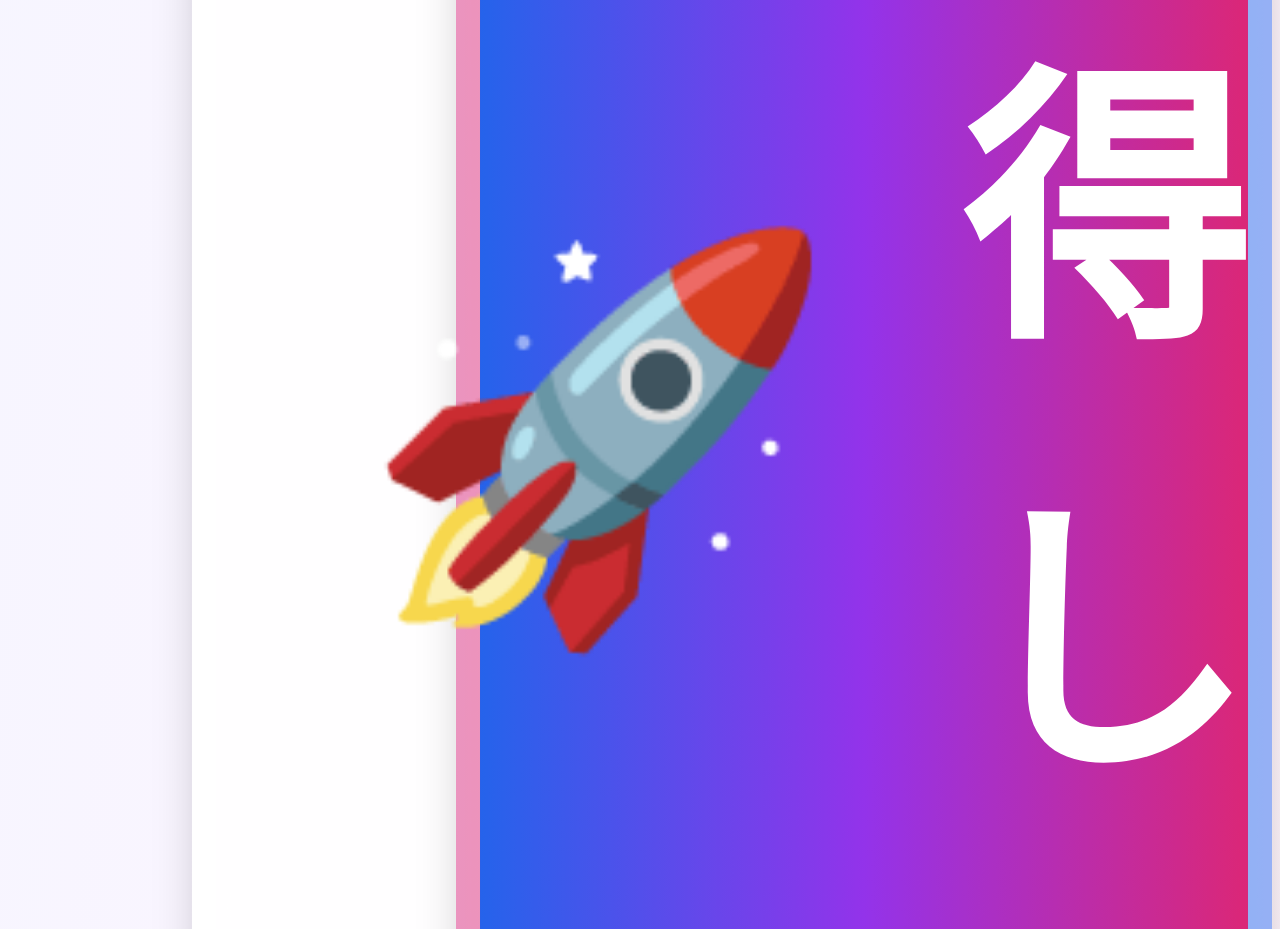
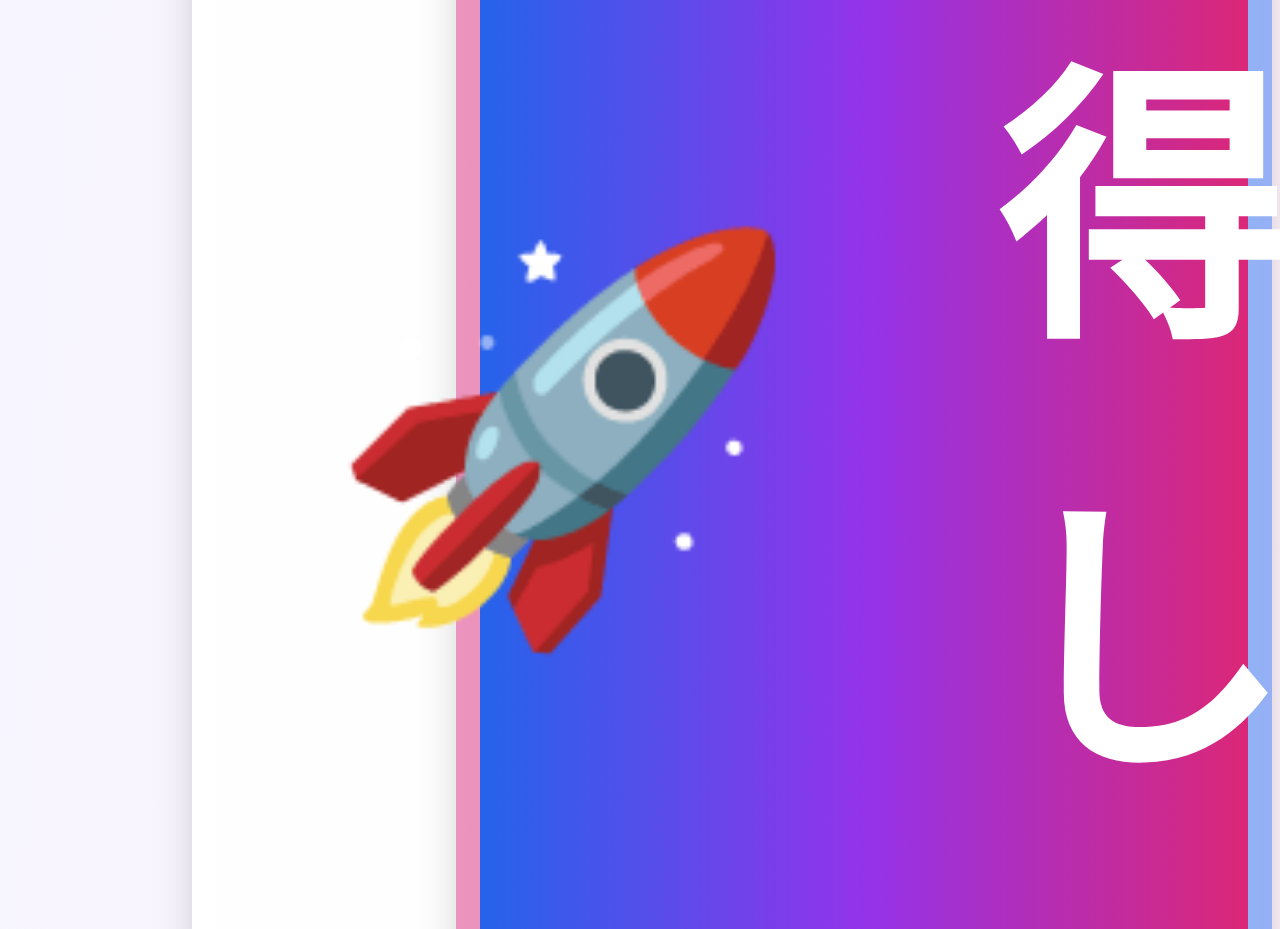
Before and after one commit to sapnap680/letada, a Next.js app in the folder ddadam/frontend/: page / in a window 1280 px wide. Shown: the part 9360-10289 px from the top of the page. Built offline with nearby package versions, Linux system fonts and the light colour scheme.

Commit message:
Add files via upload

```diff
--- a/ddadam/frontend/pages/index.tsx
+++ b/ddadam/frontend/pages/index.tsx
@@ -118,7 +118,7 @@ export default function Home() {
             {error && (
               <div className="mb-36 p-36 bg-red-50 border-[1.5rem] border-red-300 rounded-[4.5rem]">
                 <div className="flex items-center">
-                  <span className="mr-18 text-[11.25rem]">❌</span>
+                  <span className="mr-[4.5rem] text-[11.25rem]">❌</span>
                   <span className="text-red-800 text-[9rem] font-bold">{error}</span>
                 </div>
               </div>
@@ -131,7 +131,7 @@ export default function Home() {
               className={`w-full py-[540px] px-96 rounded-[4.5rem] font-black text-white text-[18rem] transition-all transform shadow-2xl border-[1.5rem] ${
                 loading
                   ? "bg-gray-400 border-gray-500 cursor-not-allowed"
-                  : "bg-gradient-to-r from-blue-600 via-purple-600 to-pink-600 border-white/50 hover:from-blue-500 hover:via-purple-500 hover:to-pink-500 active:from-blue-700 active:via-purple-700 active:to-pink-700 hover:scale-[1.02] active:scale-[0.98] hover:shadow-3xl"
+                  : "bg-gradient-to-r from-blue-600 via-purple-600 to-pink-600 border-white/50 hover:from-blue-500 hover:via-purple-500 hover:to-pink-500 active:from-blue-700 active:via-purple-700 active:to-pink-700 hover:scale-[1.02] active:scale-[0.98] hover:shadow-[0_35px_60px_-15px_rgba(0,0,0,0.3)]"
               }`}
             >
               {loading ? (
@@ -160,7 +160,7 @@ export default function Home() {
                 </span>
               ) : (
                 <span className="flex items-center justify-center">
-                  <span className="mr-18 text-[24rem]">🚀</span>
+                  <span className="mr-[4.5rem] text-[24rem]">🚀</span>
                   <span>大会CSVを取得して照合開始</span>
                 </span>
               )}
```
